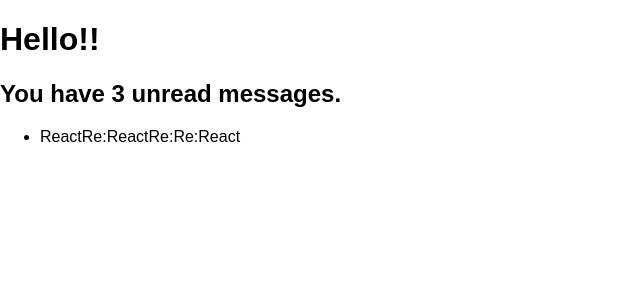
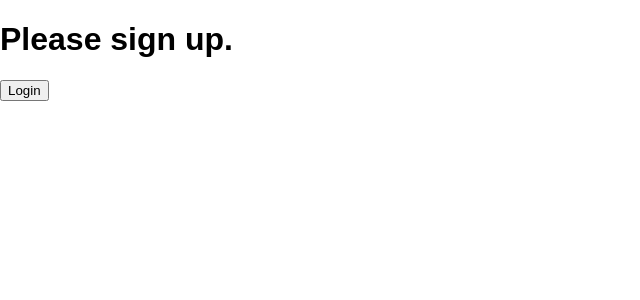
Before and after one commit to yashwin/my-react-app, a React (Create React App) app in the folder my-react-app/: page / in a window 1280 px wide. Shown: the top 300 px of the page, without its empty margins (0-640 px from the left). Built offline with nearby package versions, Linux system fonts and the light colour scheme.

Commit message:
inline if else

```diff
--- a/my-react-app/src/index.js
+++ b/my-react-app/src/index.js
@@ -2,30 +2,75 @@
 import ReactDOM from 'react-dom';
 import './index.css';
 
-function Mailbox(props) {
-  const unreadMessages = props.unreadMessages;
+
+class LoginControl extends React.Component {
+  constructor(props) {
+    super(props);
+    this.handleLoginClick = this.handleLoginClick.bind(this);
+    this.handleLogoutClick = this.handleLogoutClick.bind(this);
+    this.state = {isLoggedIn: false};
+  }
+
+  handleLoginClick() {
+    this.setState({isLoggedIn: true});
+  }
+
+  handleLogoutClick() {
+    this.setState({isLoggedIn: false});
+  }
+
+  render() {
+    const isLoggedIn = this.state.isLoggedIn;
+    let button = null;
+    <div>
+    {isLoggedIn ? (
+      button = <LogoutButton onClick={this.handleLogoutClick} />
+    ) : (
+      button = <LoginButton onClick={this.handleLoginClick} />
+    )}
+    </div>
+    return (
+      <div>
+        <Greeting isLoggedIn={isLoggedIn} />
+        {button}
+      </div>
+    )
+  }
+}
+
+function UserGreeting(props) {
+  return <h1>Welcome back!</h1>;
+}
+
+function GuestGreeting(props) {
+  return <h1>Please sign up.</h1>;
+}
+
+function Greeting(props) {
+  const isLoggedIn = props.isLoggedIn;
+  if (isLoggedIn) {
+    return <UserGreeting />;
+  }
+  return <GuestGreeting />;
+}
+
+function LoginButton(props) {
   return (
-    <div>
-      <h1>Hello!!</h1>
-      {unreadMessages.length > 0 &&
-        <div>
-          <h2>
-            You have {unreadMessages.length} unread messages.
-          </h2>
-          <ul>
-            <li>
-              {unreadMessages}
-            </li>
-          </ul>
-        </div>
-      }
-    </div>
+    <button onClick={props.onClick}>
+      Login
+    </button>
   );
 }
 
-const messages = ['React', 'Re:React', 'Re:Re:React'];
+function LogoutButton(props) {
+  return (
+    <button onClick={props.onClick}>
+      Logout
+    </button>
+  );
+}
 
 ReactDOM.render(
-  <Mailbox unreadMessages={messages} />,
+  <LoginControl />,
   document.getElementById('root')
-);
+)
```
